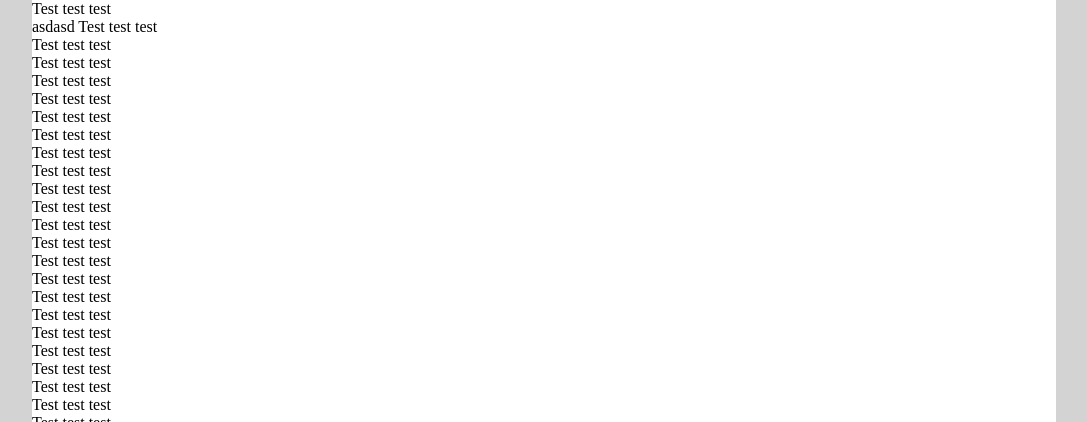
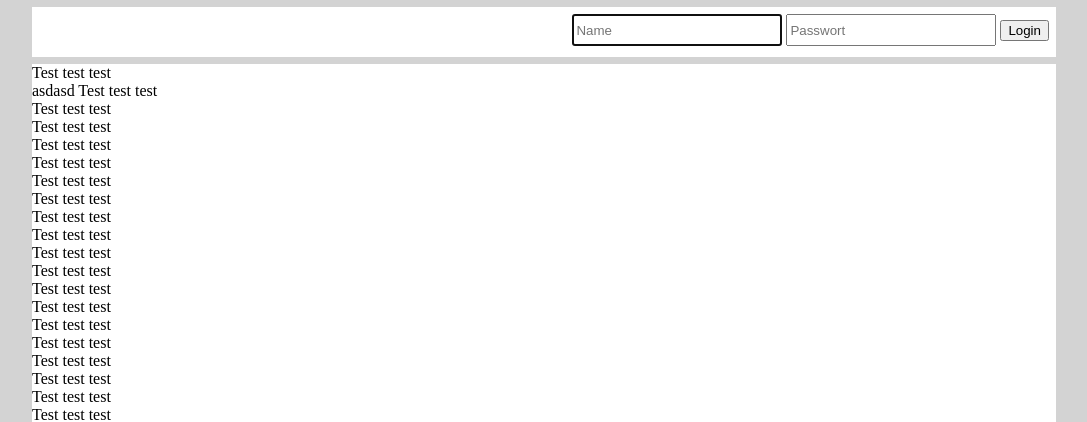
Before and after one commit to rienex/freunde-fetzen, a PHP site: page / in a window 1280 px wide. Shown: the part 108-530 px from the top of the page, without its empty margins (96-1183 px from the left). Run offline with PHP 8.4, Linux system fonts and the light colour scheme.

Commit message:
user panel / Login Form

```diff
--- a/freunde-fetzen/css/layout.css
+++ b/freunde-fetzen/css/layout.css
@@ -24,9 +24,31 @@ header{
     color: white;
     box-sizing: border-box;
     vertical-align: bottom;
+}
+
+#user_panel{
+    diplay:block;
+    position: relative;
+    margin: 7px auto;
+    height: 50px;
+    width: 100%;
+    max-width: 1024px;
+    background-color: white;
+    box-sizing: border-box;
+    padding: 7px;
+}
+
+#login_form{
+    diplay:block;
+    position: relative;
+    width: 100%;
+    text-align: right;
 
 }
-
+.login{
+    width: 20%;
+    height: 26px;
+}
 
 article{
     diplay:block;
--- a/freunde-fetzen/index.php
+++ b/freunde-fetzen/index.php
@@ -23,6 +23,16 @@
             <li><a href='#sitemap'>Admin</a></li>
        </ul>
         </nav>
+
+        <div id="user_panel" style="display: hidden;">
+            <form id="login_form">
+                <input class="login" autofocus required type="text" name="user" placeholder="Name">
+                <input class="login" required type="password" name="password" placeholder="Passwort">
+                <input type="submit" value="Login">
+            </form>
+        </div>
+
+
 
         <article>
             Test test test</br>asdasd
```
